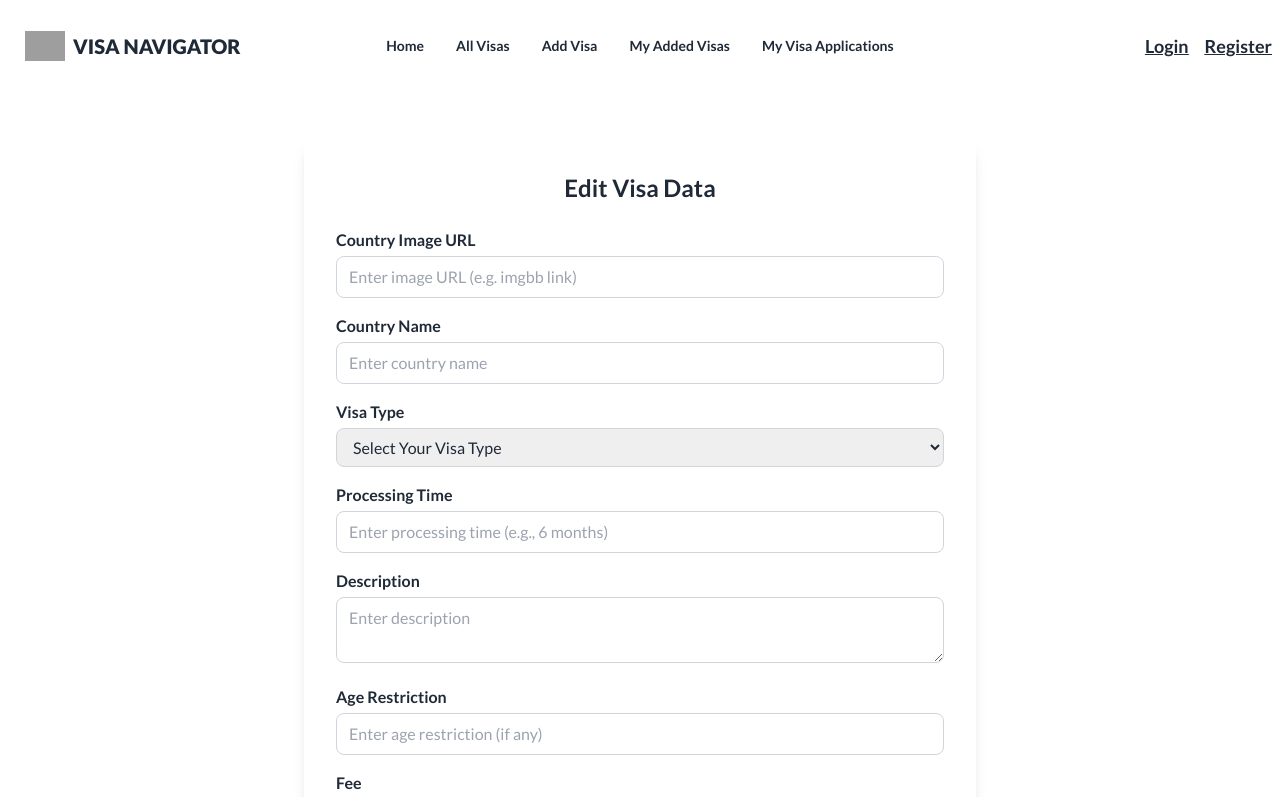
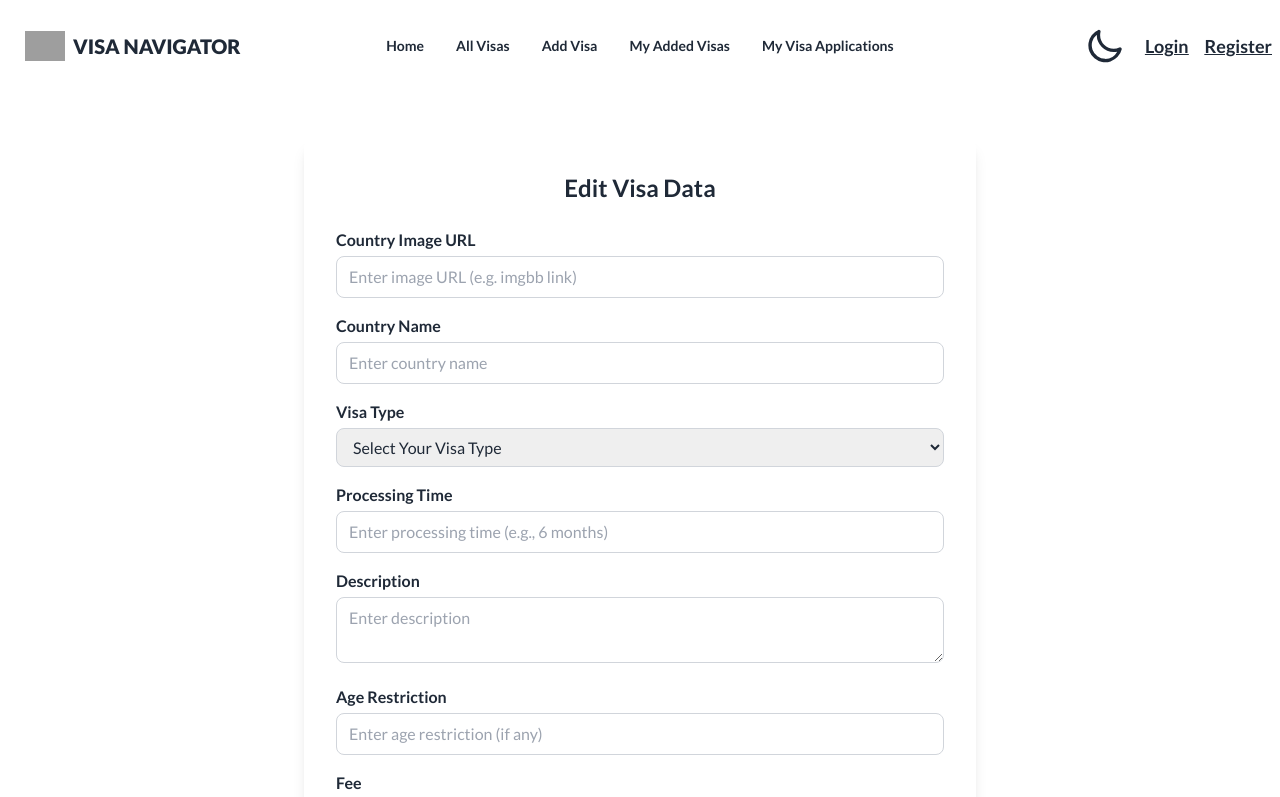
Before and after one commit to rianhasansiam/Visa_Navigator, a React (Vite) app: page /edit-visa/1 in a window 1280 px wide. Shown: the top 797 px of the page. Built offline with nearby package versions, Linux system fonts and the light colour scheme; no server answers; grey boxes are pictures that could not be loaded.

Commit message:
dark mode added

```diff
--- a/index.html
+++ b/index.html
@@ -1,5 +1,5 @@
 <!doctype html>
-<html lang="en" data-theme="light">
+<html lang="en" >
   <head>
     <meta charset="UTF-8" />
     <link rel="icon" type="image/svg+xml" href="/vite.svg" />
--- a/src/Footer/Footer.jsx
+++ b/src/Footer/Footer.jsx
@@ -2,7 +2,7 @@ import React from 'react';
 
 const Footer = () => {
   return (
-    <footer className="bg-gray-100 py-10">
+    <footer className="py-10">
       <div className="max-w-7xl mx-auto grid grid-cols-1 md:grid-cols-4 gap-8 px-4 text-gray-700">
         <div>
           <h1 className="flex gap-3 items-center text-xl font-extrabold">
--- a/src/Header/Navbar.jsx
+++ b/src/Header/Navbar.jsx
@@ -1,11 +1,28 @@
 
-import React, { useContext, useEffect } from 'react'
+import React, { useContext, useEffect, useState } from 'react'
 import { Link, NavLink } from 'react-router-dom'
 import { contextData } from '../Contex'
 import AOS from 'aos'
 import 'aos/dist/aos.css'
 
 const Navbar = () => {
+//theme managment
+const [theme , setTheme]=useState(localStorage.getItem("theme")? localStorage.getItem("theme") : "light")
+
+  const themeHandle=(e)=>{
+    if(e.target.checked){
+      setTheme('dark')
+    }else{
+      setTheme('light')
+    }
+  }
+
+
+  useEffect(()=>{
+  localStorage.setItem("theme", theme);
+  const localTheme = localStorage.getItem("theme");
+  document.querySelector("html").setAttribute("data-theme", localTheme)
+  },[theme])
 
 
   useEffect(() => {
@@ -61,7 +78,30 @@ const Navbar = () => {
     </ul>
   </div>
 
-  <div className="navbar-end  ">
+  <div className="navbar-end gap-5 ">
+
+  <label className="swap swap-rotate">
+  {/* this hidden checkbox controls the state */}
+  <input type="checkbox" onChange={themeHandle} />
+
+  {/* sun icon */}
+  <svg
+    className="swap-on h-10 w-10 fill-current"
+    xmlns="http://www.w3.org/2000/svg"
+    viewBox="0 0 24 24">
+    <path
+      d="M5.64,17l-.71.71a1,1,0,0,0,0,1.41,1,1,0,0,0,1.41,0l.71-.71A1,1,0,0,0,5.64,17ZM5,12a1,1,0,0,0-1-1H3a1,1,0,0,0,0,2H4A1,1,0,0,0,5,12Zm7-7a1,1,0,0,0,1-1V3a1,1,0,0,0-2,0V4A1,1,0,0,0,12,5ZM5.64,7.05a1,1,0,0,0,.7.29,1,1,0,0,0,.71-.29,1,1,0,0,0,0-1.41l-.71-.71A1,1,0,0,0,4.93,6.34Zm12,.29a1,1,0,0,0,.7-.29l.71-.71a1,1,0,1,0-1.41-1.41L17,5.64a1,1,0,0,0,0,1.41A1,1,0,0,0,17.66,7.34ZM21,11H20a1,1,0,0,0,0,2h1a1,1,0,0,0,0-2Zm-9,8a1,1,0,0,0-1,1v1a1,1,0,0,0,2,0V20A1,1,0,0,0,12,19ZM18.36,17A1,1,0,0,0,17,18.36l.71.71a1,1,0,0,0,1.41,0,1,1,0,0,0,0-1.41ZM12,6.5A5.5,5.5,0,1,0,17.5,12,5.51,5.51,0,0,0,12,6.5Zm0,9A3.5,3.5,0,1,1,15.5,12,3.5,3.5,0,0,1,12,15.5Z" />
+  </svg>
+
+  {/* moon icon */}
+  <svg
+    className="swap-off h-10 w-10 fill-current"
+    xmlns="http://www.w3.org/2000/svg"
+    viewBox="0 0 24 24">
+    <path
+      d="M21.64,13a1,1,0,0,0-1.05-.14,8.05,8.05,0,0,1-3.37.73A8.15,8.15,0,0,1,9.08,5.49a8.59,8.59,0,0,1,.25-2A1,1,0,0,0,8,2.36,10.14,10.14,0,1,0,22,14.05,1,1,0,0,0,21.64,13Zm-9.5,6.69A8.14,8.14,0,0,1,7.08,5.22v.27A10.15,10.15,0,0,0,17.22,15.63a9.79,9.79,0,0,0,2.1-.22A8.11,8.11,0,0,1,12.14,19.73Z" />
+  </svg>
+</label>
 
     {userData?
 
--- a/src/Home/TopCountries.jsx
+++ b/src/Home/TopCountries.jsx
@@ -6,7 +6,7 @@ const TopCountries = () => {
   const {topvisa}=useContext(contextData)
 
     return (
-      <div className="py-10 bg-white">
+      <div className="py-10 ">
         <div className="container mx-auto px-4">
           <h2 className="text-3xl font-bold text-center mb-8">Top Countries for Visas</h2>
           <div className="grid grid-cols-1 sm:grid-cols-2 md:grid-cols-3 gap-6">
--- a/tailwind.config.js
+++ b/tailwind.config.js
@@ -11,4 +11,7 @@ export default {
   plugins: [
     daisyui,
   ],
+  daisyui: {
+    themes: ["light", "dark",],
+  },
 }
```
